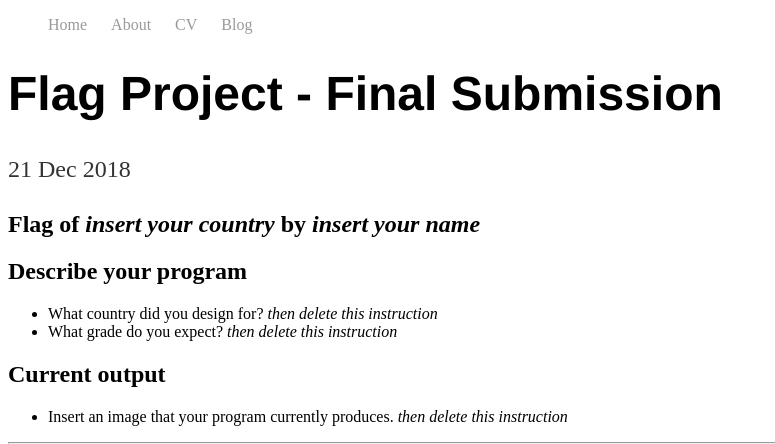
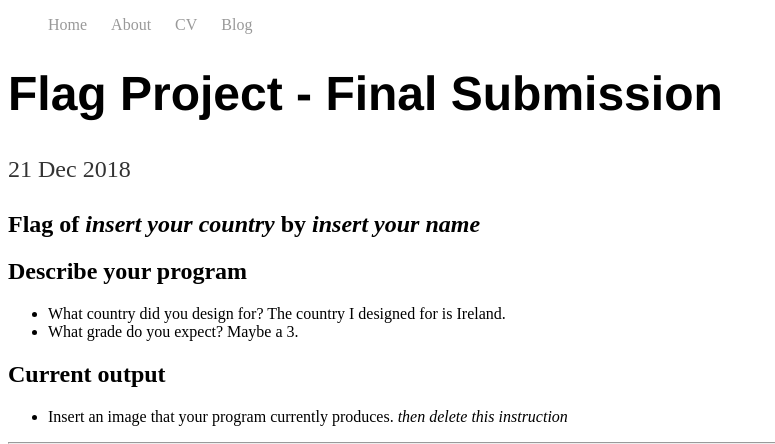
Before and after one commit to julissav7905/julissav7905.github.io, a Jekyll site: the page built from _posts/2018-12-21-flag-project-final.md, in a window 1280 px wide, cut to the strip 0-444 px from the top of the page. Shown: the whole strip, without its empty margins (0-775 px from the left). Built offline with Jekyll 4.4.1, drawn with Linux system fonts in a browser that asks for light colours.

Commit message:
Update 2018-12-21-flag-project-final.md

```diff
--- a/_posts/2018-12-21-flag-project-final.md
+++ b/_posts/2018-12-21-flag-project-final.md
@@ -8,10 +8,9 @@ date: 2018-12-21
 
 ## Describe your program
 
--   What country did you design for? _then delete this instruction_
--   What grade do you expect? _then delete this instruction_
+-   What country did you design for? The country I designed for is Ireland.
+-   What grade do you expect? Maybe a 3.
 
-<!--- Delete this comment and add your writing -->
 
 ## Current output
 
```
